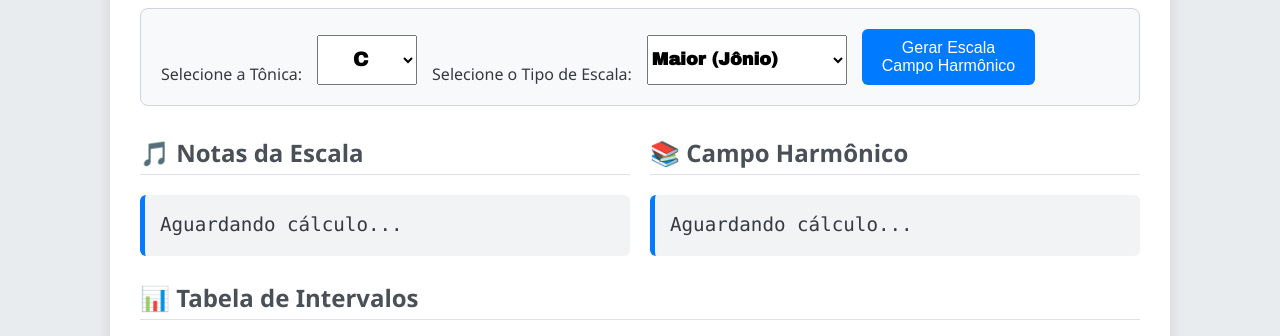
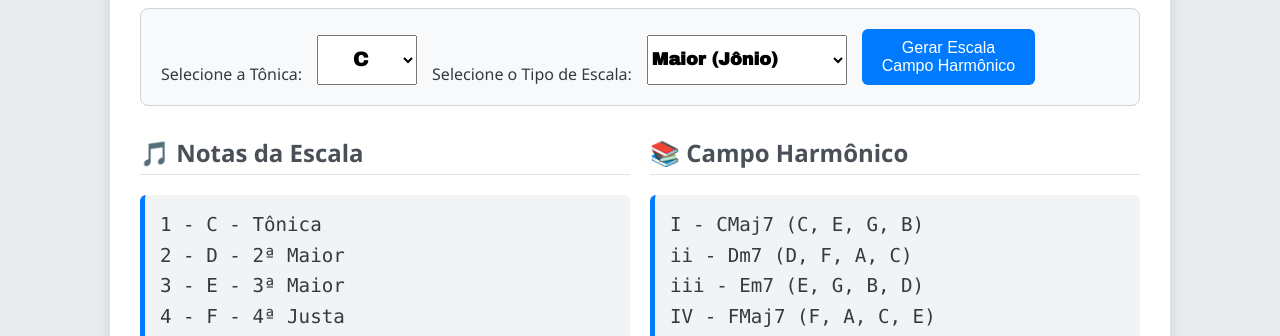
Before and after one commit to prbretas/musicpages, a plain HTML site: page index.html in a window 1280 px wide. Shown: the part 454-790 px from the top of the page. Drawn offline with Linux system fonts and the light colour scheme; a web font is replaced by a local one.

Commit message:
Add files via upload

```diff
--- a/index.html
+++ b/index.html
@@ -8,7 +8,7 @@
      <!--------------- SCRIPTS ------------->
     <script src="./script.js" defer></script>
     <script src="./script-metronome.js" defer></script>
-    <script src="./script-escalasNEW.js" defer></script>
+    <script src="./script-escalas.js" defer></script>
     <script src="./script-keys.js" defer></script>
     <script src="./script-tabinter.js" defer></script>
     <!--------------- STYLES ----------------->
```
